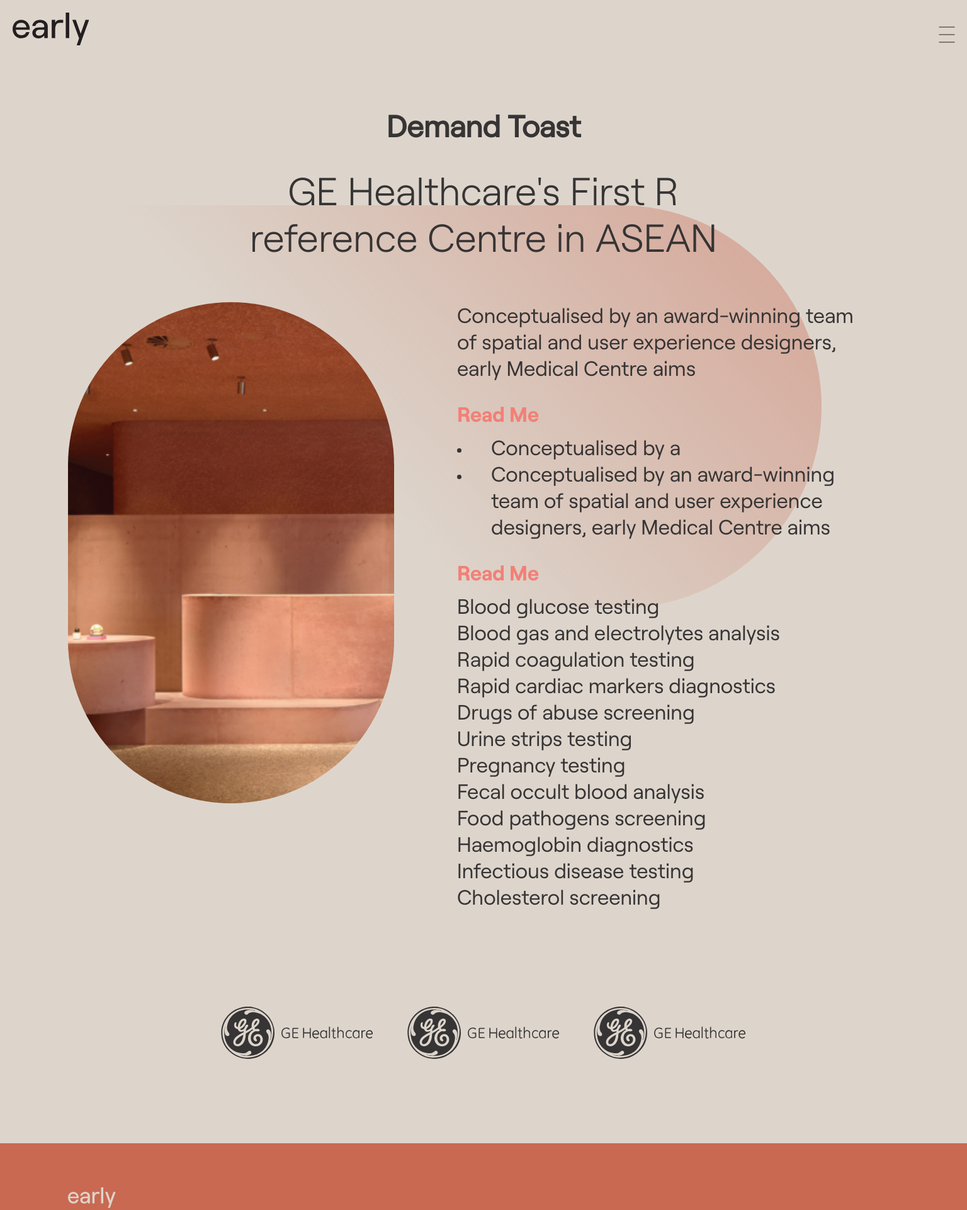
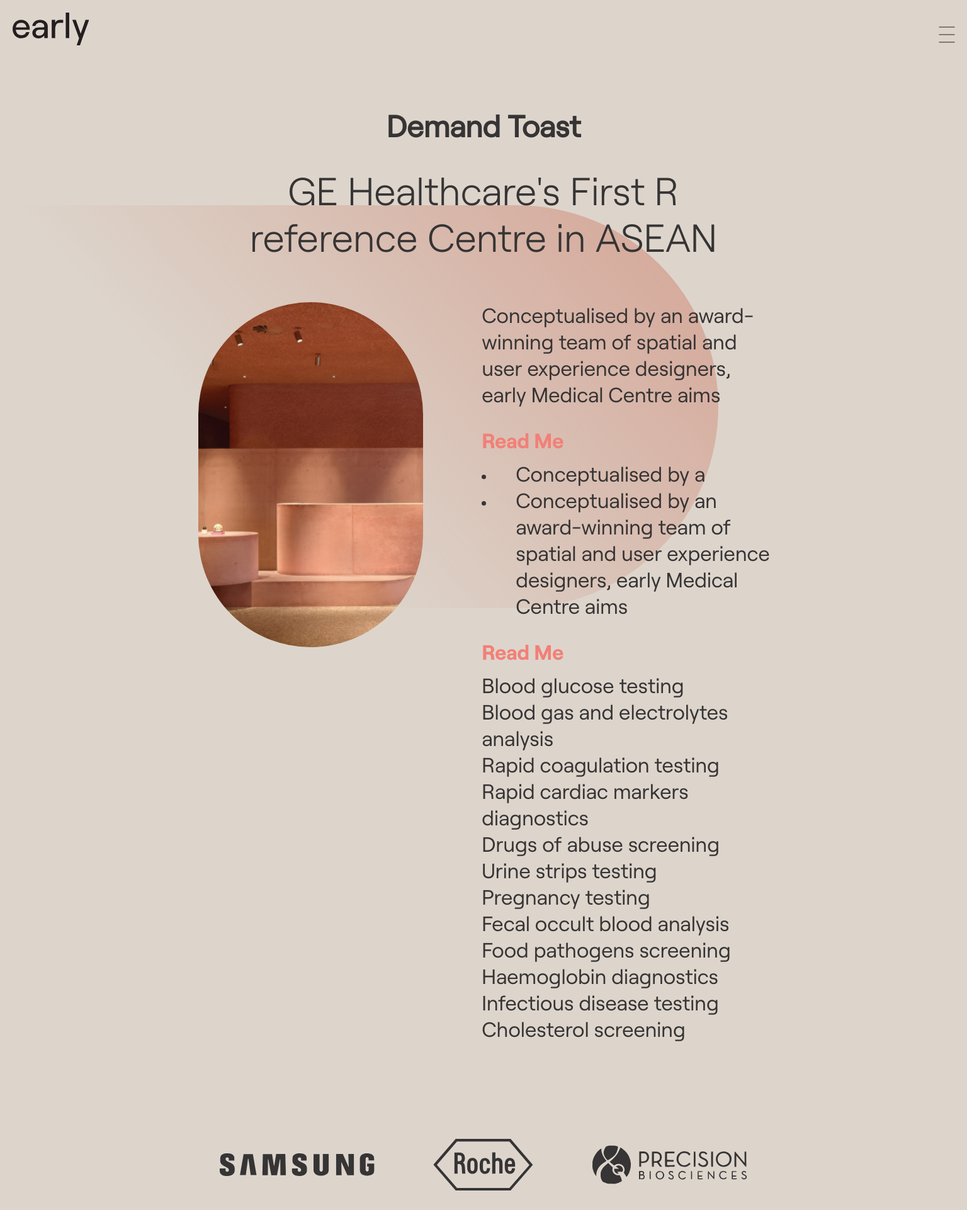
Before and after one commit to wenxiaofang2022/responsive, a website: page src/experience-poct.html in a window 1536 px wide. Shown: the top 1922 px of the page at 63% size. Drawn offline with nearby package versions, Linux system fonts and the light colour scheme; files that its build step writes are made by us from their sources; files whose address does not match are found by name.

Commit message:
fix:修改

```diff
--- a/sass/main/page.scss
+++ b/sass/main/page.scss
@@ -984,7 +984,7 @@
           margin: 0 auto;
           margin-bottom: 40px;
           position: relative;
-          background: rgba(132,132,132,0.18);
+          // background: rgba(132,132,132,0.18);
           padding: 0 30px;
           padding-top: 40px;
           figure{
@@ -1004,6 +1004,7 @@
             text-align: center;
             font-size: 14px;
             line-height: 20px;
+            color: #fff;
           }
           p{
             font-weight: 300;
@@ -1012,6 +1013,7 @@
             text-align: center;
             margin-top: 11px;
             margin-bottom: 44px;
+            color: #fff;
           }
           .u__btncta{
             a{
--- a/sass/main/query1000.scss
+++ b/sass/main/query1000.scss
@@ -414,6 +414,10 @@
               }
             }
           }
+          &.s_experience_poct{
+            width: 1000px;
+            margin: 0 auto;
+          }
         }
         .c__imglist{
           .s_imgitem{
@@ -434,6 +438,13 @@
           padding: 0 60px;
           padding-bottom: 128px;
           padding-top: 257px;
+          .s_caselist{
+            .s_caseitem{
+              .s_casetitle{
+                height: 126px;
+              }
+            }
+          }
         }
         .c__imgtxt{
           .s_flex{
@@ -455,6 +466,10 @@
               margin-top: 0px;
               padding: 0px;
             }
+          }
+          &.s_experience_poct{
+            width: 1000px;
+            margin: 0 auto;
           }
         }
         .c__logolist{
--- a/sass/main/query1440.scss
+++ b/sass/main/query1440.scss
@@ -261,6 +261,10 @@
               }
             }
           }
+          &.s_experience_poct{
+            width: 1000px;
+            margin: 0 auto;
+          }
         }
         .c__imglist{
           padding: 0 60px;
@@ -281,26 +285,39 @@
             }
           }
         }
-        .c__imgtxt{
-          .s_flex{
-            display: block;
-            overflow: hidden;
-            padding: 0 60px;
-            figure{
-              width: 518px;
-              height: 796px;
-              float: left;
-              img{
-                width: 518px;
-                height: 796px;
-                border-radius: 259px;
+        .c__caseflex{
+          .s_caselist{
+            .s_caseitem{
+              .s_casetitle{
+               height: 84px;
               }
             }
-            .s_infodesc{
-              width: 50.3%;
-              float: left;
-              margin-left: 100px;
-            }
+          }
+        }
+        .c__imgtxt{
+          // .s_flex{
+          //   display: block;
+          //   overflow: hidden;
+          //   padding: 0 60px;
+          //   figure{
+          //     width: 518px;
+          //     height: 796px;
+          //     float: left;
+          //     img{
+          //       width: 518px;
+          //       height: 796px;
+          //       border-radius: 259px;
+          //     }
+          //   }
+          //   .s_infodesc{
+          //     width: 50.3%;
+          //     float: left;
+          //     margin-left: 100px;
+          //   }
+          // }
+          &.s_experience_poct{
+            width: 1000px;
+            margin: 0 auto;
           }
         }
       }
--- a/sass/main/query375.scss
+++ b/sass/main/query375.scss
@@ -170,6 +170,21 @@
           .s_imgitem{
             width: 100%;
             border-radius: 54px;
+            h4{
+              width: 254px;
+              margin: 0 auto;
+            }
+            p{
+              width: 254px;
+              margin: 0 auto;
+              margin-top: 11px;
+              margin-bottom: 44px;
+            }
+            .u__btncta{
+              a{
+                width: 224px;
+              }
+            }
           }
         }
         .c__imgcaption{
--- a/sass/main/query668.scss
+++ b/sass/main/query668.scss
@@ -723,6 +723,7 @@
               font-size: 18px;
               line-height: 27px;
               font-weight: 600;
+              width: 100%;
             }
             p{
               font-weight: 300;
@@ -730,10 +731,14 @@
               line-height: 58px;
               margin-bottom: 59px;
               margin-top: 19px;
+              width: 100%;
             }
             .u__btncta{
               a{
+                width: 265px;
                 padding: 0 40px;
+                font-size: 28px;
+                white-space: nowrap;
               }
             }
           }
--- a/sass/main/query898.scss
+++ b/sass/main/query898.scss
@@ -285,8 +285,8 @@
           }
           &.v_red::after{
             border-color: #C2644C;
-            padding:20px;
-            left: -1px;
+            padding:19px;
+            left: 0px;
             bottom: 6px;
           }
         }
--- a/src/experience-poct.html
+++ b/src/experience-poct.html
@@ -13,7 +13,7 @@
     <section>
       <section class="c__contents">
         <div>
-          <section class="c__subpageintro">
+          <section class="c__subpageintro s_experience_poct">
             <!-- 我只是改成我的class命名, 但里面的结构和你的一样 -->
             <div>
               <article>
@@ -30,7 +30,7 @@
             </div>
           </section>
 
-          <section class="c__imgtxt v_col">
+          <section class="c__imgtxt v_col s_experience_poct">
             <!-- 我使用 imgtxt 而不是 imgtxtbox, 添加一个 v_col 表示当它变大时它将成为列布局 -->
             <div class="s_flex">
               <figure>
@@ -65,17 +65,17 @@
             </div>
           </section>
 
-          <section class="c__logolist">
+          <section class="c__logolist s_experience_poct">
             <div>
               <!-- 这里三个figure大小一致，img在figure上垂直居中 -->
               <figure class="s_logoitem">
-                <img src="./img/logo-healthcare.svg">
+                <img src="./img/samsung.svg">
               </figure>
               <figure class="s_logoitem">
-                <img src="./img/logo-healthcare.svg">
+                <img src="./img/roche.svg">
               </figure>
               <figure class="s_logoitem">
-                <img src="./img/logo-healthcare.svg">
+                <img src="./img/precision-biosciences.svg">
               </figure>
             </div>
           </section>
```
Also changed, not shown: src/experience-detail.html (+1 -1 lines), src/experience.html (+4 -2 lines), src/lib/img/precision-biosciences.svg (added), src/lib/img/roche.svg (added), src/lib/img/samsung.svg (added).
